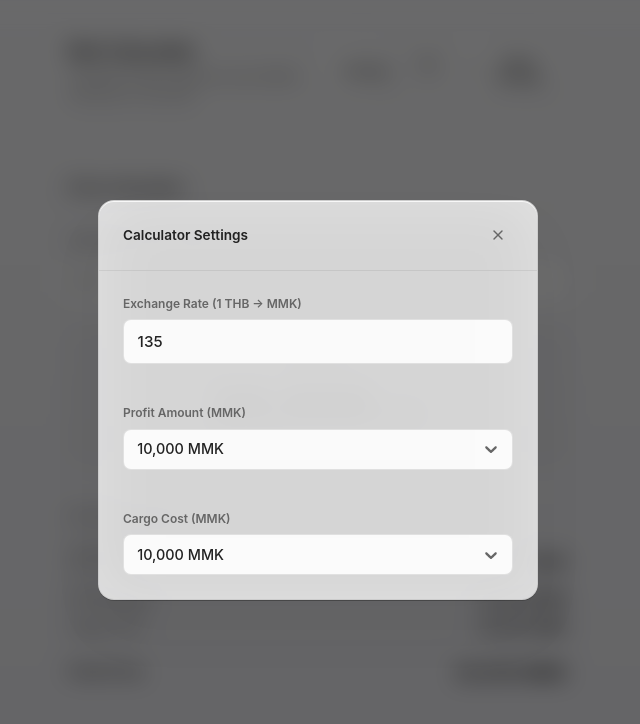
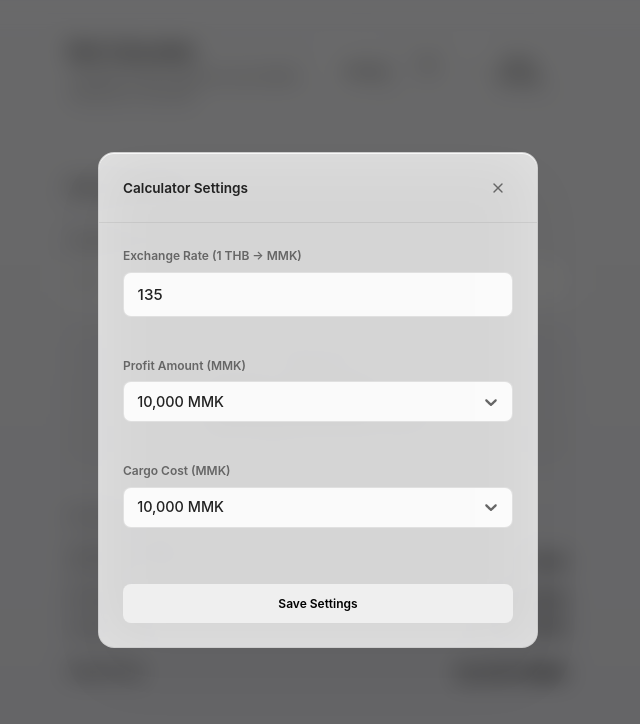
Before and after one commit to zin-wai-shine/net_calculate, a React (Vite) app: page / in a window 1280 px wide. Both pictures are taken after a click on the button "Settings". Shown: the top 724 px of the page, without its empty margins (322-962 px from the left). Built offline with nearby package versions, Linux system fonts and the light colour scheme.

Commit message:
Add explicit Save button and temporary local states in settings modal

```diff
--- a/src/components/SettingsCard.jsx
+++ b/src/components/SettingsCard.jsx
@@ -1,4 +1,4 @@
-import React from 'react';
+import React, { useState, useEffect } from 'react';
 import Select from 'react-select';
 import { AlertCircle, X } from 'lucide-react';
 
@@ -28,19 +28,33 @@ const SettingsCard = ({
   cargoCost,
   setCargoCost
 }) => {
+  // Temporary states for changes within the modal
+  const [tempRate, setTempRate] = useState(exchangeRate);
+  const [tempProfit, setTempProfit] = useState(profitAmount);
+  const [tempCargo, setTempCargo] = useState(cargoCost);
+
+  // Sync temporary state with actual state when modal opens
+  useEffect(() => {
+    if (isOpen) {
+      setTempRate(exchangeRate);
+      setTempProfit(profitAmount);
+      setTempCargo(cargoCost);
+    }
+  }, [isOpen, exchangeRate, profitAmount, cargoCost]);
+
   const handleExchangeRateChange = (e) => {
     const value = e.target.value;
     if (value === '') {
-      setExchangeRate('');
+      setTempRate('');
       return;
     }
     const numValue = parseFloat(value);
     if (!isNaN(numValue)) {
-      setExchangeRate(numValue >= 0 ? numValue : 0);
+      setTempRate(numValue >= 0 ? numValue : 0);
     }
   };
 
-  const isRateInvalid = exchangeRate !== '' && parseFloat(exchangeRate) <= 0;
+  const isRateInvalid = tempRate !== '' && parseFloat(tempRate) <= 0;
 
   // React Select Custom Styling aligned with our glass liquid layout
   const selectStyles = {
@@ -117,8 +131,18 @@ const SettingsCard = ({
   };
 
   // Find corresponding objects for Select display values
-  const currentProfitOption = PRESET_VALUES.find(opt => opt.value === profitAmount) || PRESET_VALUES[0];
-  const currentCargoOption = PRESET_VALUES.find(opt => opt.value === cargoCost) || PRESET_VALUES[0];
+  const currentProfitOption = PRESET_VALUES.find(opt => opt.value === tempProfit) || PRESET_VALUES[0];
+  const currentCargoOption = PRESET_VALUES.find(opt => opt.value === tempCargo) || PRESET_VALUES[0];
+
+  const handleSave = () => {
+    if (tempRate === '' || parseFloat(tempRate) <= 0) {
+      return; // Prevent saving if invalid exchange rate
+    }
+    setExchangeRate(tempRate.toString());
+    setProfitAmount(tempProfit);
+    setCargoCost(tempCargo);
+    onClose(); // Close modal
+  };
 
   return (
     <div className={`modal-overlay ${isOpen ? 'active' : ''}`} onClick={onClose}>
@@ -144,7 +168,7 @@ const SettingsCard = ({
                 id="exchange-rate-input"
                 type="number"
                 className="form-input"
-                value={exchangeRate}
+                value={tempRate}
                 onChange={handleExchangeRateChange}
                 placeholder="e.g., 135"
                 min="0.01"
@@ -163,7 +187,7 @@ const SettingsCard = ({
                 id="profit-select"
                 options={PRESET_VALUES}
                 value={currentProfitOption}
-                onChange={(option) => setProfitAmount(option.value)}
+                onChange={(option) => setTempProfit(option.value)}
                 styles={selectStyles}
                 isSearchable={false}
               />
@@ -179,12 +203,21 @@ const SettingsCard = ({
                 id="cargo-select"
                 options={PRESET_VALUES}
                 value={currentCargoOption}
-                onChange={(option) => setCargoCost(option.value)}
+                onChange={(option) => setTempCargo(option.value)}
                 styles={selectStyles}
                 isSearchable={false}
               />
             </div>
           </div>
+
+          <button
+            className="btn btn-primary"
+            onClick={handleSave}
+            disabled={isRateInvalid || tempRate === ''}
+            style={{ width: '100%', marginTop: '1rem', padding: '0.75rem' }}
+          >
+            Save Settings
+          </button>
         </div>
       </div>
     </div>
```
